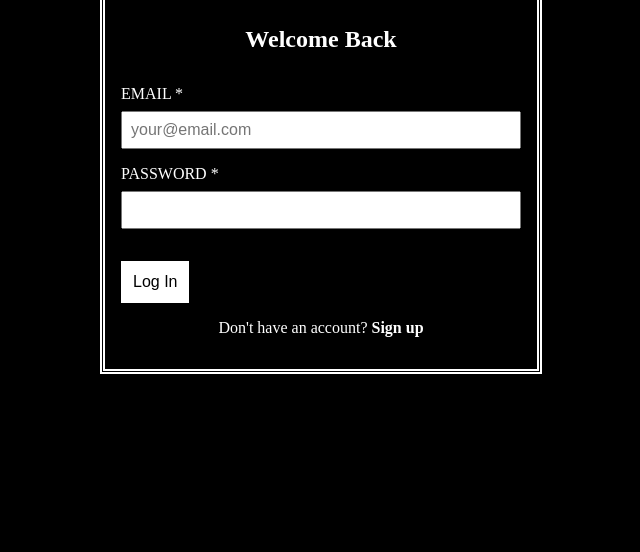
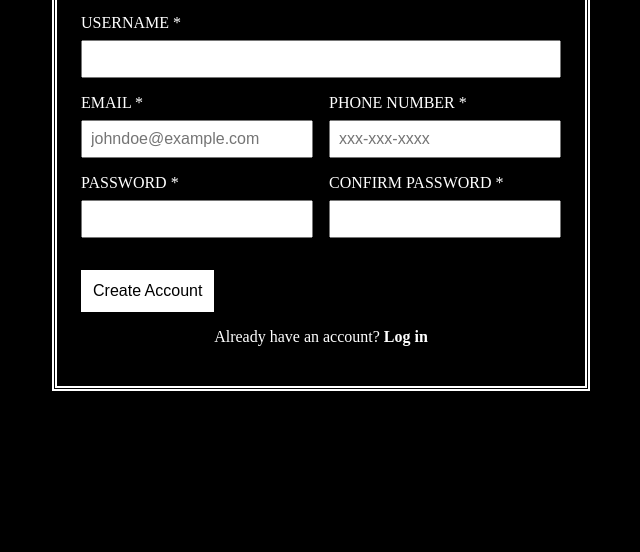
Before and after one commit to Nick676191/bridge-goal-based-app, a plain HTML site: page frontend/pages/sign-up.html in a window 1280 px wide. Shown: the part 248-800 px from the top of the page, without its empty margins (319-959 px from the left). Drawn offline with Linux system fonts and the light colour scheme.

Commit message:
Change the sign-up page to be different from the login page

```diff
--- a/frontend/pages/sign-up.html
+++ b/frontend/pages/sign-up.html
@@ -3,30 +3,41 @@
 <head>
     <meta charset="UTF-8">
     <meta name="viewport" content="width=device-width, initial-scale=1.0">
-    <title>Login - Bridge</title>
-    <link rel="stylesheet" href="./login.css">
-    <script src="../js/api.js"></script>
-    <script src="../js/login.js" defer></script>
+    <title>Sign-up Page</title>
+    <link rel="stylesheet" href="./sign-up.css">
 </head>
 <body>
     <span class="title"><a href="../index.html">BRIDGE</a></span>
     <div class="form-container">
-        <h2>Welcome Back</h2>
-        <form id="login-form" method="POST">
-            <section class="form-section">
-                <div class="form-field">
-                    <label for="email">EMAIL *</label>
-                    <input id="email" name="email" type="email" placeholder="your@email.com" required>
+        <form id="sign-up" action="" method="POST">
+            <section class="account-name">
+                <div class="acct">
+                    <label for="user">USERNAME *</label>
+                    <input id="user" name="username" type="text" maxlength="50" required>
                 </div>
             </section>
-            <section class="form-section">
-                <div class="form-field">
-                    <label for="password">PASSWORD *</label>
-                    <input id="password" name="password" type="password" minlength="5" required>
+            <section class="contacts">
+                <div class="email">
+                    <label for="email">EMAIL *</label>
+                    <input id="email" name="email" type="email" placeholder="johndoe@example.com" required>
+                </div>
+                <div class="phone-num">
+                    <label for="tele">PHONE NUMBER *</label>
+                    <input id="tele" name="tele" type="tel" placeholder="xxx-xxx-xxxx" required>
                 </div>
             </section>
-            <button type="submit">Log In</button>
-            <p>Don't have an account? <a href="./sign-up.html">Sign up</a></p>
+            <section class="passwords">
+                <div class="set-pass">
+                    <label for="first-pass">PASSWORD *</label>
+                    <input id="first-pass" name="set-password" type="password" minlength="5" maxlength="30" required>
+                </div>
+                <div class="final-pass">
+                    <label for="second-pass">CONFIRM PASSWORD *</label>
+                    <input id="second-pass" name="finish-password" type="password" minlength="5" maxlength="30" required>
+                </div>
+            </section>
+            <button type="submit">Create Account</button>
+            <p>Already have an account? <a href="./login.html">Log in</a></p>
         </form>
     </div>
 </body>
```
